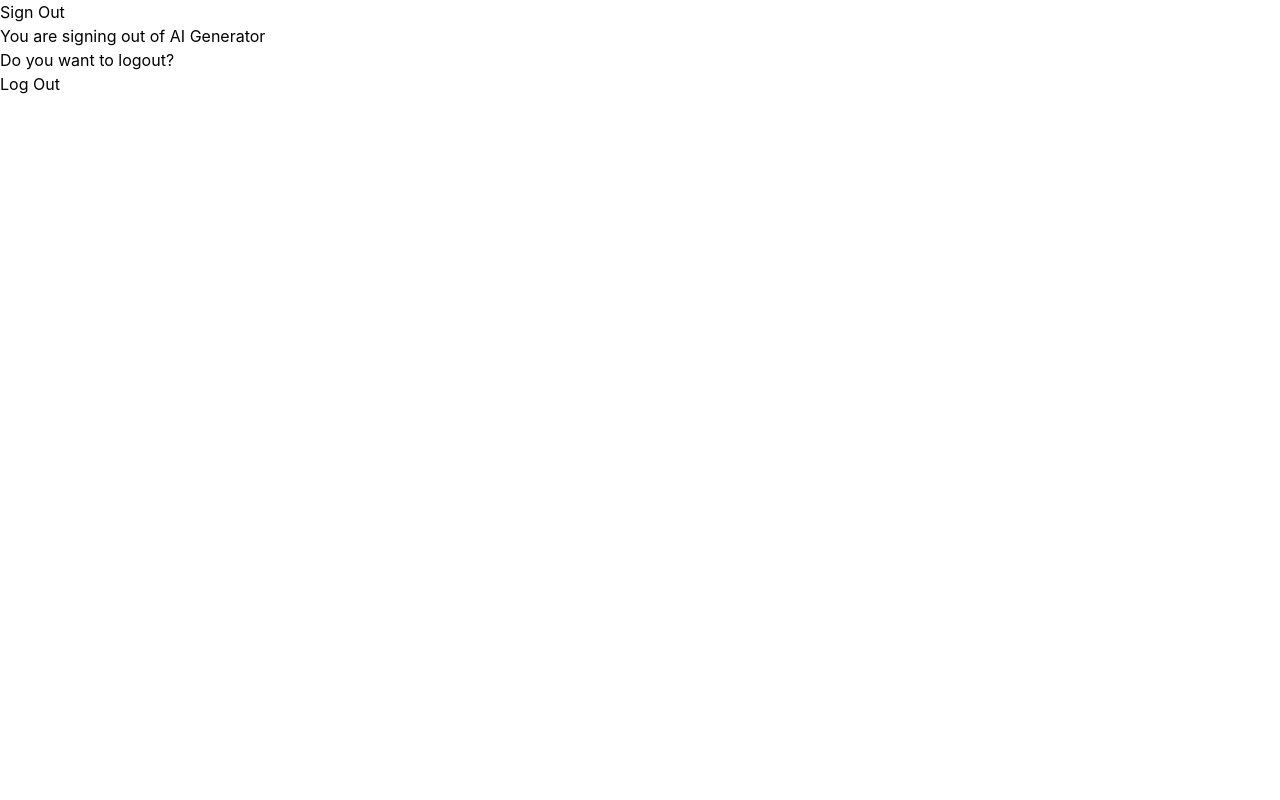
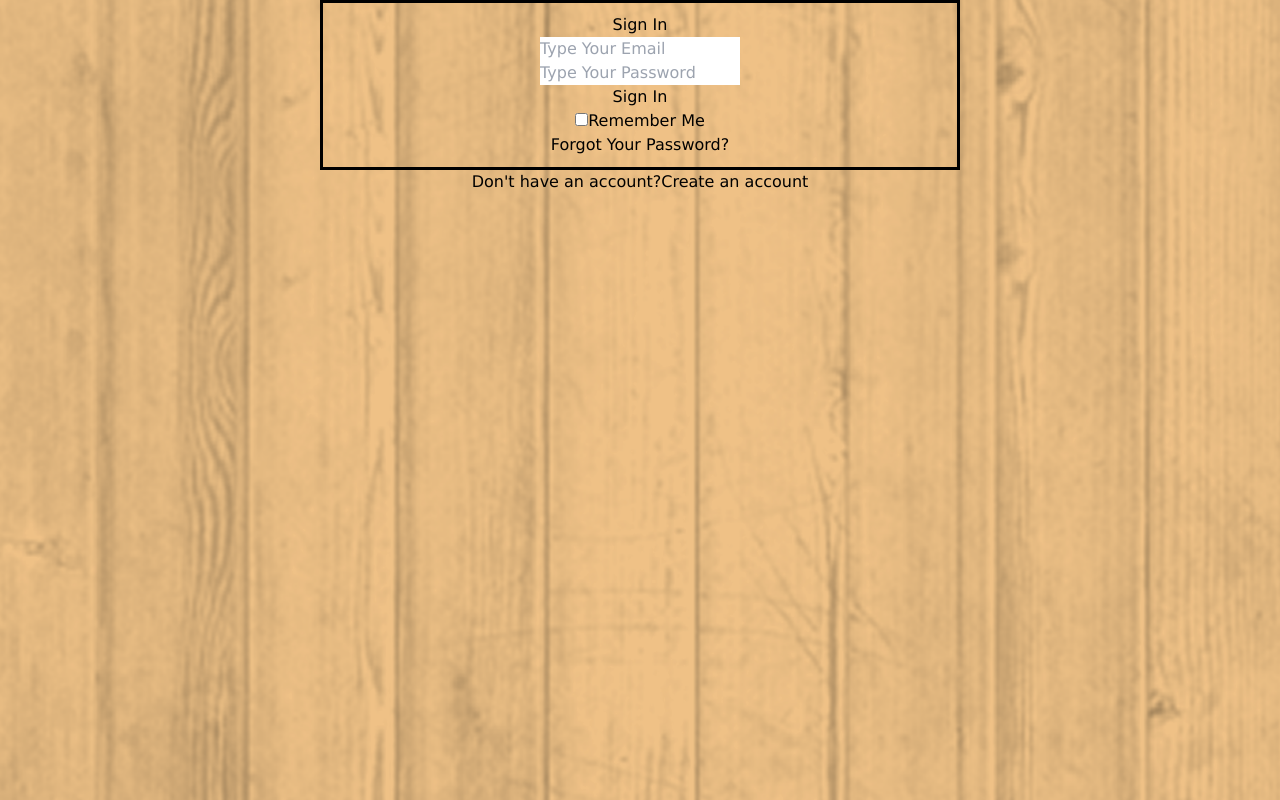
Before and after one commit to COSC-499-W2023/year-long-project-team-11, a React (Create React App) app in the folder app/frontend/: page /Login in a window 1280 px wide. Built offline with nearby package versions, Linux system fonts and the light colour scheme.

Commit message:
added login and reset css

```diff
--- a/app/frontend/src/App.js
+++ b/app/frontend/src/App.js
@@ -6,8 +6,8 @@
 function App() {
   return (
     <div>
-      {/* <Login></Login> */}
-      <Logout></Logout>
+      <Login></Login>
+      {/* <Logout></Logout> */}
     </div>
   );
 }
--- a/app/frontend/src/Login.js
+++ b/app/frontend/src/Login.js
@@ -1,4 +1,6 @@
 import React from 'react'
+import './css/reset.css'
+import './css/login.css'
 
 function Login() {
 
@@ -36,23 +38,24 @@
                         Sign In
                     </button>
                     {/* Remember me */}
-                    <div>
+                    <div id="rememberForget">
                         <input
                             type="checkbox"
                             id="rememberme"
                             name="rememberme"
                         />
                         Remember Me
-                    </div>
+
                     {/* Forgot password */}
                     <p>
                         <a href="">Forgot Your Password?</a>
                     </p>
+                    </div>
                 </form>
             </div>
 
             {/* Create account */}
-            <p>
+            <p id="createAccount">
                 Don't have an account?
                 <a href="">Create an account</a>
             </p>
--- /dev/null
+++ b/app/frontend/src/css/login.css
@@ -0,0 +1,24 @@
+body {
+
+    background-image: url('../img/wood-bg.png');
+    background-repeat: no-repeat;
+    background-attachment: fixed;
+    background-size: cover;
+    block-size: 100%;
+    inline-size: 100%;
+    font-family: Verdana, Helvetica, sans-serif;
+
+  }
+
+#main-signin-box {
+    margin: auto;
+    text-align: center;
+    width:50%;
+    padding:10px;
+    border: 3px solid black;
+}
+
+#createAccount{
+    margin:auto;
+    text-align: center;
+}
--- /dev/null
+++ b/app/frontend/src/css/reset.css
@@ -0,0 +1,7 @@
+html, body, header, footer, hgroup, nav, article, section, figure, figcaption, h1, h2, h3, ul, li, body, div, p, img {
+    margin: 0;
+    padding: 0;
+    font-size: 100%;
+    vertical-align: baseline;
+    border: 0;
+}
```
Also changed, not shown: app/frontend/src/img/wood-bg.png (added).
